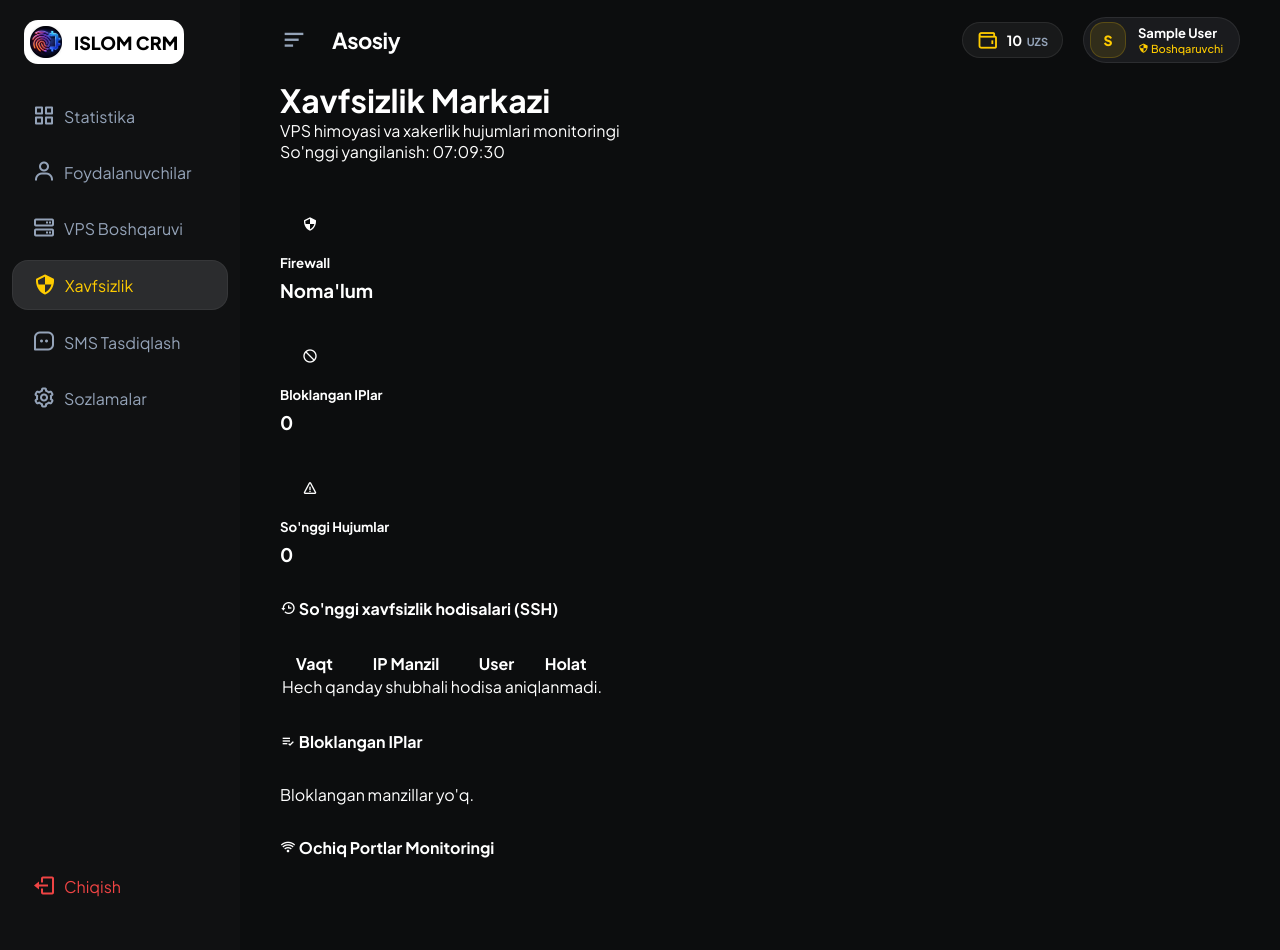
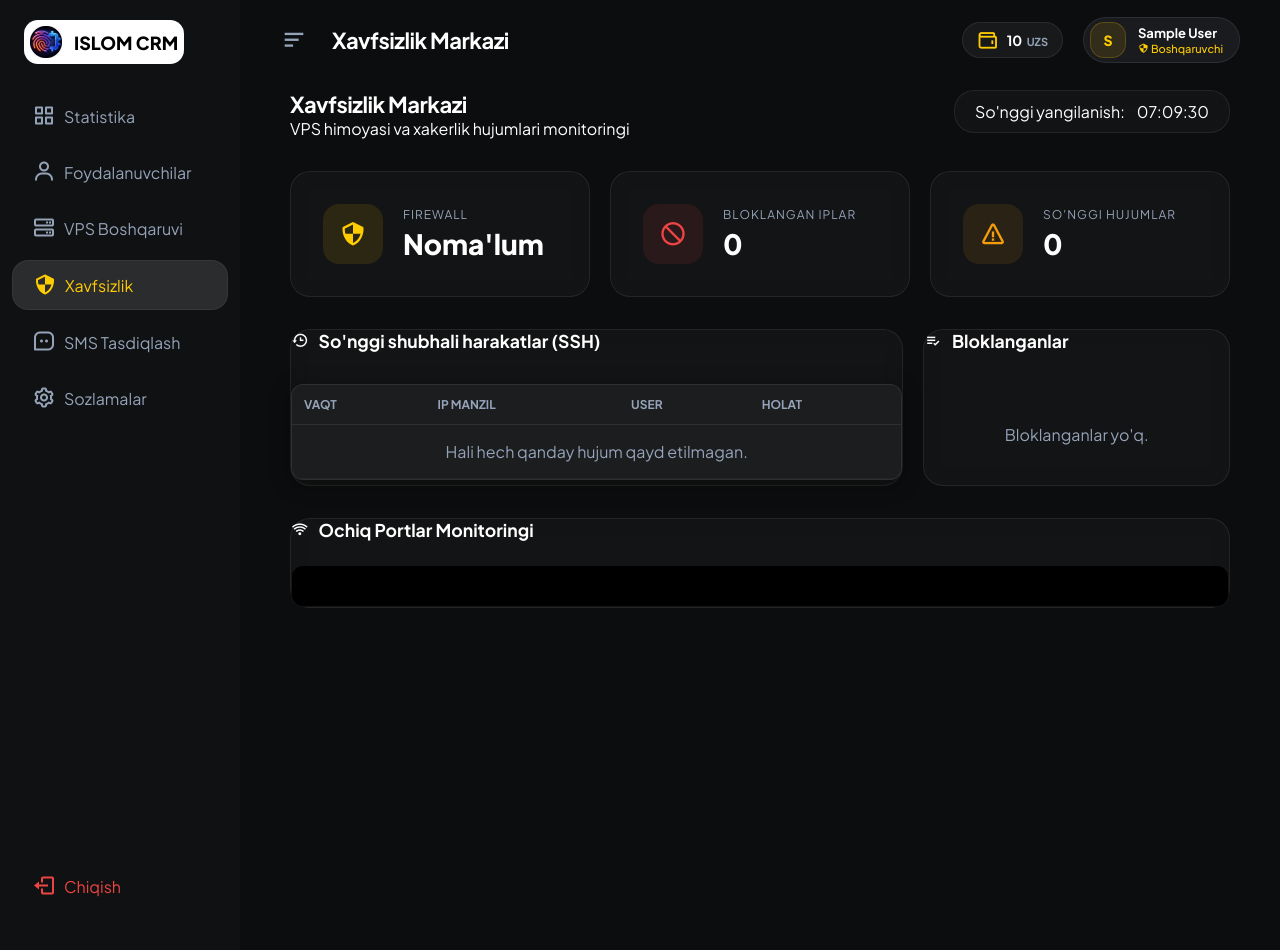
Before and after one commit to islampayments-byte/IslomCRM.uz, a Flask app: page /admin/security in a window 1280 px wide. Run offline with Flask 3, Linux system fonts and the light colour scheme; a user stored in the database is signed in; tables that the repository leaves empty hold one stand-in row (values such as "Sample post").

Commit message:
UI/Logic Fix: Improved security dashboard parsing and theme compatibility

```diff
--- a/admin/routes.py
+++ b/admin/routes.py
@@ -238,49 +238,61 @@ def security_center():
 
     try:
         # 1. Firewall Status
-        fw = subprocess.check_output(['ufw', 'status'], stderr=subprocess.STDOUT).decode()
-        security_data['firewall_status'] = 'Faol' if 'active' in fw.lower() else 'Faol emas'
+        try:
+            # Use full path and sudo if needed
+            fw = subprocess.check_output(['sudo', 'ufw', 'status'], stderr=subprocess.STDOUT).decode()
+            security_data['firewall_status'] = 'Faol' if 'Status: active' in fw else 'Faol emas'
+        except Exception as fe:
+            with open('error.log', 'a') as f:
+                f.write(f"{datetime.datetime.now()} - Firewall Check Error: {str(fe)}\n")
 
         # 2. Banned IPs (Fail2Ban)
         try:
-            f2b = subprocess.check_output(['fail2ban-client', 'status', 'sshd'], stderr=subprocess.STDOUT).decode()
+            f2b = subprocess.check_output(['sudo', 'fail2ban-client', 'status', 'sshd'], stderr=subprocess.STDOUT).decode()
             for line in f2b.split('\n'):
                 if 'Banned IP list:' in line:
-                    ips = line.split('Banned IP list:')[1].strip().split()
-                    security_data['banned_ips'] = ips
-        except Exception:
-            pass
+                    ips_str = line.split('Banned IP list:')[1].strip()
+                    if ips_str:
+                        security_data['banned_ips'] = ips_str.split()
+        except Exception as f2e:
+           with open('error.log', 'a') as f:
+                f.write(f"{datetime.datetime.now()} - Fail2Ban Check Error: {str(f2e)}\n")
 
-        # 3. Failed Login Attempts (Last 20)
+        # 3. Failed Login Attempts (Last 50 logs, filtered)
         try:
-            log_out = subprocess.check_output(['journalctl', '_SYSTEMD_UNIT=ssh.service', '--no-pager', '-n', '50'], stderr=subprocess.STDOUT).decode()
-            for line in log_out.split('\n'):
+            log_out = subprocess.check_output(['sudo', 'journalctl', '_SYSTEMD_UNIT=ssh.service', '--no-pager', '-n', '100'], stderr=subprocess.STDOUT).decode()
+            seen_ips = set()
+            attempts = []
+            for line in reversed(log_out.split('\n')):
                 if 'Failed password' in line:
-                    # Parse line: Apr 12 11:52:04 vps06538.eskiz.uz sshd[348374]: Failed password for root from 66.175.212.186 port 49030 ssh2
                     parts = line.split('from ')
                     if len(parts) > 1:
                         ip = parts[1].split()[0]
                         time_part = " ".join(line.split()[:3])
-                        user_part = "root" if 'for root' in line else "invalid user"
-                        security_data['failed_attempts'].append({
+                        user_type = "root" if 'for root' in line else "invalid user"
+                        attempts.append({
                             'time': time_part,
                             'ip': ip,
-                            'user': user_part,
-                            'full': line
+                            'user': user_type
                         })
-            security_data['failed_attempts'].reverse() # Newest first
-        except Exception:
-            pass
+            security_data['failed_attempts'] = attempts[:20] # Return last 20 unique-ish
+        except Exception as le:
+            with open('error.log', 'a') as f:
+                f.write(f"{datetime.datetime.now()} - Log Check Error: {str(le)}\n")
 
         # 4. Open Ports
         try:
-            ports_out = subprocess.check_output(['ss', '-tunlp'], stderr=subprocess.STDOUT).decode()
-            security_data['open_ports'] = [line for line in ports_out.split('\n') if 'LISTEN' in line]
-        except Exception:
+            ports_out = subprocess.check_output(['sudo', 'ss', '-tuln'], stderr=subprocess.STDOUT).decode()
+            # Clean up the output to be more readable
+            lines = [l for l in ports_out.split('\n') if l.strip()]
+            security_data['open_ports'] = lines
+        except Exception as pe:
             pass
 
     except Exception as e:
-        flash(f"Xavfsizlik ma'lumotlarini olishda xatolik: {str(e)}", "warning")
+        with open('error.log', 'a') as f:
+            f.write(f"{datetime.datetime.now()} - Security Center Global Error: {str(e)}\n")
+        flash(f"Xavfsizlik ma'lumotlarini olishda kutilmagan xatolik: {str(e)}", "warning")
 
     return render_template('admin/security.html', data=security_data)
 
--- a/templates/admin/security.html
+++ b/templates/admin/security.html
@@ -1,69 +1,67 @@
 {% extends "base.html" %}
 
+{% block page_title %}Xavfsizlik Markazi{% endblock %}
+
 {% block content %}
-<div class="container animate__animated animate__fadeIn">
-    <header class="d-flex justify-content-between align-items-center mb-4">
-        <div>
-            <h1 class="h3 mb-0 text-white font-weight-bold">Xavfsizlik Markazi</h1>
-            <p class="text-muted small mb-0">VPS himoyasi va xakerlik hujumlari monitoringi</p>
+<div class="security-dashboard animate__animated animate__fadeIn">
+    <!-- Header -->
+    <div class="security-header mb-4">
+        <div class="header-main">
+            <h1 class="page-title text-white">Xavfsizlik Markazi</h1>
+            <p class="text-muted">VPS himoyasi va xakerlik hujumlari monitoringi</p>
         </div>
-        <div class="glass p-2 px-3">
-            <span class="text-dim small">So'nggi yangilanish:</span>
-            <span class="text-white font-weight-bold ml-2">{{ data.last_update.strftime('%H:%M:%S') }}</span>
+        <div class="update-tag glass">
+            <span class="text-muted small">So'nggi yangilanish:</span>
+            <span class="text-white font-weight-bold">{{ data.last_update.strftime('%H:%M:%S') }}</span>
         </div>
-    </header>
+    </div>
 
     <!-- Overview Cards -->
-    <div class="row mb-4">
-        <div class="col-md-4 mb-3">
-            <div class="glass p-4 h-100 d-flex align-items-center">
-                <div class="icon-box bg-primary-light mr-4">
-                    <i class='bx bx-shield-quarter text-white h2 mb-0'></i>
+    <div class="stats-grid mb-4">
+        <div class="stat-card glass p-4">
+            <div class="stat-icon bg-primary-faded">
+                <i class='bx bx-shield-quarter'></i>
             </div>
-                <div>
-                    <h5 class="text-dim small mb-1 uppercase">Firewall</h5>
-                    <h3 class="{{ 'text-accent' if data.firewall_status == 'Faol' else 'text-danger' }} font-weight-bold mb-0">
+            <div class="stat-info">
+                <span class="stat-label">Firewall</span>
+                <h3 class="stat-value {{ 'text-success' if data.firewall_status == 'Faol' else 'text-danger' }}">
                     {{ data.firewall_status }}
                 </h3>
             </div>
         </div>
+
+        <div class="stat-card glass p-4">
+            <div class="stat-icon bg-danger-faded">
+                <i class='bx bx-block'></i>
             </div>
-        <div class="col-md-4 mb-3">
-            <div class="glass p-4 h-100 d-flex align-items-center">
-                <div class="icon-box bg-danger mr-4">
-                    <i class='bx bx-block text-white h2 mb-0'></i>
-                </div>
-                <div>
-                    <h5 class="text-dim small mb-1 uppercase">Bloklangan IPlar</h5>
-                    <h3 class="text-white font-weight-bold mb-0">{{ data.banned_ips|length }}</h3>
+            <div class="stat-info">
+                <span class="stat-label">Bloklangan IPlar</span>
+                <h3 class="stat-value text-white">{{ data.banned_ips|length }}</h3>
             </div>
         </div>
+
+        <div class="stat-card glass p-4">
+            <div class="stat-icon bg-warning-faded">
+                <i class='bx bx-error'></i>
             </div>
-        <div class="col-md-4 mb-3">
-            <div class="glass p-4 h-100 d-flex align-items-center">
-                <div class="icon-box bg-warning mr-4">
-                    <i class='bx bx-error text-white h2 mb-0'></i>
-                </div>
-                <div>
-                    <h5 class="text-dim small mb-1 uppercase">So'nggi Hujumlar</h5>
-                    <h3 class="text-white font-weight-bold mb-0">{{ data.failed_attempts|length }}</h3>
-                </div>
+            <div class="stat-info">
+                <span class="stat-label">So'nggi Hujumlar</span>
+                <h3 class="stat-value text-white">{{ data.failed_attempts|length }}</h3>
             </div>
         </div>
     </div>
 
-    <!-- Main Content Grid -->
-    <div class="row">
-        <!-- Recent Failed Attempts -->
-        <div class="col-lg-8 mb-4">
-            <div class="glass p-4 h-100">
-                <h4 class="h5 mb-4 text-white font-weight-bold d-flex align-items-center">
-                    <i class='bx bx-history mr-2 text-warning'></i> So'nggi xavfsizlik hodisalari (SSH)
+    <!-- Tables Grid -->
+    <div class="details-grid">
+        <!-- Recent Logs -->
+        <div class="details-card glass p-4 col-main">
+            <h4 class="section-title mb-4">
+                <i class='bx bx-history text-warning'></i> So'nggi shubhali harakatlar (SSH)
             </h4>
-                <div class="table-responsive">
-                    <table class="table table-borderless text-white">
+            <div class="table-container">
+                <table class="modern-table">
                     <thead>
-                            <tr class="text-dim small uppercase">
+                        <tr>
                             <th>Vaqt</th>
                             <th>IP Manzil</th>
                             <th>User</th>
@@ -72,80 +70,213 @@
                     </thead>
                     <tbody>
                         {% for attempt in data.failed_attempts %}
-                            <tr class="glass-hover">
-                                <td class="text-dim small">{{ attempt.time }}</td>
-                                <td class="font-weight-bold">{{ attempt.ip }}</td>
+                        <tr>
+                            <td><span class="text-muted">{{ attempt.time }}</span></td>
+                            <td class="font-bold">{{ attempt.ip }}</td>
                             <td>
-                                    <span class="badge {{ 'badge-danger' if attempt.user == 'root' else 'badge-warning' }} px-2 py-1">
+                                <span class="badge {{ 'badge-danger' if attempt.user == 'root' else 'badge-warning' }}">
                                     {{ attempt.user }}
                                 </span>
                             </td>
-                                <td><span class="text-danger small">Failed Password</span></td>
+                            <td><span class="text-danger">Failed Password</span></td>
                         </tr>
                         {% else %}
                         <tr>
-                                <td colspan="4" class="text-center text-dim py-4">Hech qanday shubhali hodisa aniqlanmadi.</td>
+                            <td colspan="4" class="empty-state">Hali hech qanday hujum qayd etilmagan.</td>
                         </tr>
                         {% endfor %}
                     </tbody>
                 </table>
             </div>
         </div>
-        </div>
 
-        <!-- Banned IPs List -->
-        <div class="col-lg-4 mb-4">
-            <div class="glass p-4 h-100">
-                <h4 class="h5 mb-4 text-white font-weight-bold d-flex align-items-center">
-                    <i class='bx bx-list-check mr-2 text-danger'></i> Bloklangan IPlar
+        <!-- Banned List -->
+        <div class="details-card glass p-4 col-side">
+            <h4 class="section-title mb-4">
+                <i class='bx bx-list-check text-danger'></i> Bloklanganlar
             </h4>
-                <div class="ban-list" style="max-height: 400px; overflow-y: auto;">
+            <div class="ip-list">
                 {% for ip in data.banned_ips %}
-                    <div class="d-flex justify-content-between align-items-center p-3 mb-2 glass-border rounded">
-                        <span class="font-weight-bold text-white">{{ ip }}</span>
-                        <span class="badge badge-outline-danger">BANNED</span>
+                <div class="ip-item glass-border mb-2">
+                    <span class="font-bold">{{ ip }}</span>
+                    <span class="status-tag danger">BANNED</span>
                 </div>
                 {% else %}
-                    <div class="text-center text-dim py-4">Bloklangan manzillar yo'q.</div>
+                <div class="empty-state py-4">Bloklanganlar yo'q.</div>
                 {% endfor %}
             </div>
         </div>
     </div>
 
-        <!-- Network Ports -->
-        <div class="col-12">
-            <div class="glass p-4">
-                <h4 class="h5 mb-4 text-white font-weight-bold d-flex align-items-center">
-                    <i class='bx bx-wifi mr-2 text-primary-light'></i> Ochiq Portlar Monitoringi
+    <!-- Active Ports -->
+    <div class="details-card glass p-4 mt-4">
+        <h4 class="section-title mb-3">
+            <i class='bx bx-wifi text-primary'></i> Ochiq Portlar Monitoringi
         </h4>
-                <div class="p-3 bg-dark text-success font-family-monospace rounded" style="font-size: 0.9rem; overflow-x: auto;">
-                    <pre class="mb-0 text-success">{% for port in data.open_ports %}{{ port }}
-{% endfor %}</pre>
-                </div>
-            </div>
+        <div class="terminal-view">
+            <pre>{% for port in data.open_ports %}{{ port }}{% if not loop.last %}\n{% endif %}{% endfor %}</pre>
         </div>
     </div>
 </div>
 
 <style>
-    .icon-box {
+    /* Custom Security UI Styles */
+    .security-dashboard {
+        color: var(--text-color);
+        padding: 10px;
+    }
+
+    .security-header {
+        display: flex;
+        justify-content: space-between;
+        align-items: flex-start;
+    }
+
+    .glass {
+        background: rgba(255, 255, 255, 0.03);
+        backdrop-filter: blur(10px);
+        border: 1px solid rgba(255, 255, 255, 0.08);
+        border-radius: 20px;
+    }
+
+    .glass-border {
+        border: 1px solid rgba(255, 255, 255, 0.08);
+        padding: 12px;
+        border-radius: 12px;
+    }
+
+    .stats-grid {
+        display: grid;
+        grid-template-columns: repeat(auto-fit, minmax(280px, 1fr));
+        gap: 20px;
+    }
+
+    .stat-card {
+        display: flex;
+        align-items: center;
+        gap: 20px;
+    }
+
+    .stat-icon {
         width: 60px;
         height: 60px;
-        border-radius: 15px;
+        border-radius: 16px;
         display: flex;
         align-items: center;
         justify-content: center;
+        font-size: 28px;
     }
-    .badge-outline-danger {
-        border: 1px solid #ef4444;
-        color: #ef4444;
-        background: transparent;
+
+    .bg-primary-faded { background: rgba(255, 204, 0, 0.1); color: var(--primary-color); }
+    .bg-danger-faded { background: rgba(239, 68, 68, 0.1); color: #ef4444; }
+    .bg-warning-faded { background: rgba(245, 158, 11, 0.1); color: #f59e0b; }
+
+    .stat-label {
+        display: block;
+        color: var(--text-muted);
+        font-size: 0.75rem;
+        text-transform: uppercase;
+        letter-spacing: 1px;
+        margin-bottom: 4px;
     }
-    .glass-hover:hover {
-        background: rgba(255, 255, 255, 0.05);
+
+    .stat-value {
+        font-size: 1.75rem;
+        font-weight: 800;
+        margin: 0;
     }
-    .font-family-monospace {
-        font-family: 'Courier New', Courier, monospace;
+
+    .details-grid {
+        display: grid;
+        grid-template-columns: 2fr 1fr;
+        gap: 20px;
+    }
+
+    @media (max-width: 1024px) {
+        .details-grid { grid-template-columns: 1fr; }
+        .security-header { flex-direction: column; gap: 12px; }
+    }
+
+    .section-title {
+        display: flex;
+        align-items: center;
+        gap: 10px;
+        font-weight: 700;
+        font-size: 1.1rem;
+    }
+
+    .modern-table {
+        width: 100%;
+        border-collapse: collapse;
+    }
+
+    .modern-table th {
+        text-align: left;
+        color: var(--text-muted);
+        font-size: 0.75rem;
+        text-transform: uppercase;
+        padding: 12px;
+        border-bottom: 1px solid var(--border-color);
+    }
+
+    .modern-table td {
+        padding: 16px 12px;
+        border-bottom: 1px solid rgba(255, 255, 255, 0.03);
+    }
+
+    .font-bold { font-weight: 700; }
+    .empty-state { text-align: center; color: var(--text-muted); padding: 40px 0; }
+
+    .badge {
+        padding: 4px 10px;
+        border-radius: 8px;
+        font-size: 0.7rem;
+        font-weight: 700;
+    }
+
+    .badge-danger { background: rgba(239, 68, 68, 0.1); color: #ef4444; }
+    .badge-warning { background: rgba(245, 158, 11, 0.1); color: #f59e0b; }
+
+    .ip-item {
+        display: flex;
+        justify-content: space-between;
+        align-items: center;
+        transition: 0.2s;
+    }
+
+    .ip-item:hover { background: rgba(255,255,255, 0.02); }
+
+    .status-tag {
+        font-size: 0.65rem;
+        font-weight: 800;
+        padding: 4px 8px;
+        border-radius: 6px;
+        border: 1px solid;
+    }
+
+    .status-tag.danger { border-color: #ef4444; color: #ef4444; }
+
+    .terminal-view {
+        background: #000;
+        padding: 20px;
+        border-radius: 12px;
+        border: 1px solid var(--border-color);
+        overflow-x: auto;
+    }
+
+    .terminal-view pre {
+        margin: 0;
+        color: #10b981;
+        font-family: 'Courier New', monospace;
+        font-size: 0.85rem;
+        line-height: 1.5;
+    }
+
+    .update-tag {
+        padding: 10px 20px;
+        display: flex;
+        gap: 12px;
+        align-items: center;
     }
 </style>
 {% endblock %}
```
Lines whose indentation alone changed are shown as unchanged.
